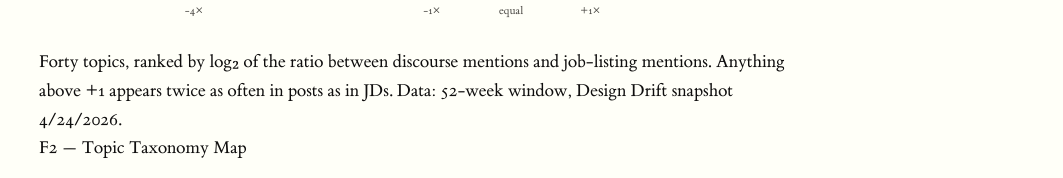
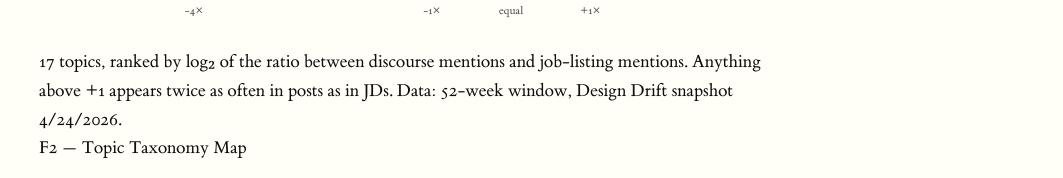
Before and after one commit to btighe428/briantighe-design-v2, a Next.js app: page /dev/figures/discourse-vs-hiring in a window 1280 px wide. Shown: the part 622-800 px from the top of the page, without its empty margins (217-1280 px from the left). Built offline with nearby package versions, Linux system fonts and the light colour scheme.

Commit message:
fix(figures): use actual row count in gap dumbbell caption

```diff
--- a/components/figures/discourse-vs-hiring/gap-dumbbell.tsx
+++ b/components/figures/discourse-vs-hiring/gap-dumbbell.tsx
@@ -128,7 +128,7 @@ export function GapDumbbell({ data }: { data: GapReport }) {
         </text>
       </svg>
       <figcaption>
-        Forty topics, ranked by log₂ of the ratio between discourse mentions and job-listing mentions.
+        {rows.length} topics, ranked by log₂ of the ratio between discourse mentions and job-listing mentions.
         Anything above +1 appears twice as often in posts as in JDs. Data: 52-week window,
         Design Drift snapshot {new Date(data.snapshotDate).toLocaleDateString()}.
       </figcaption>
```
